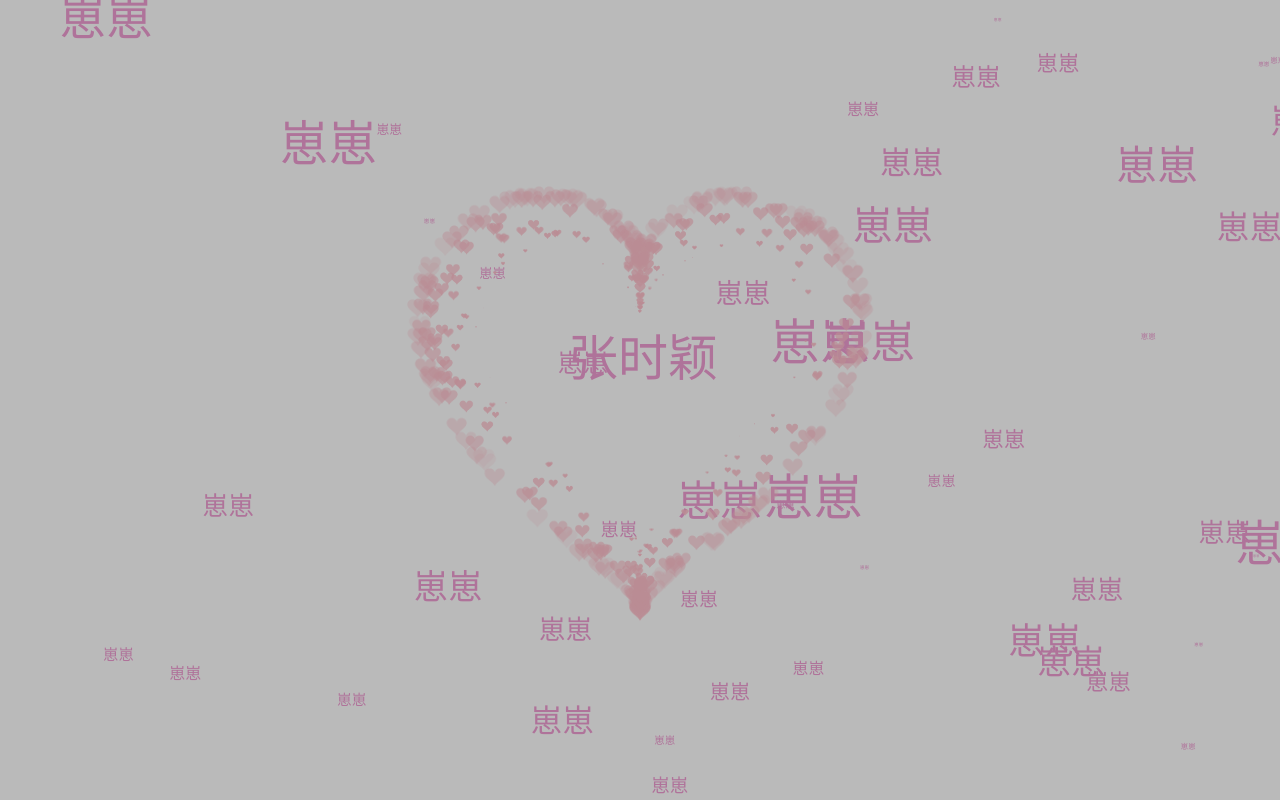
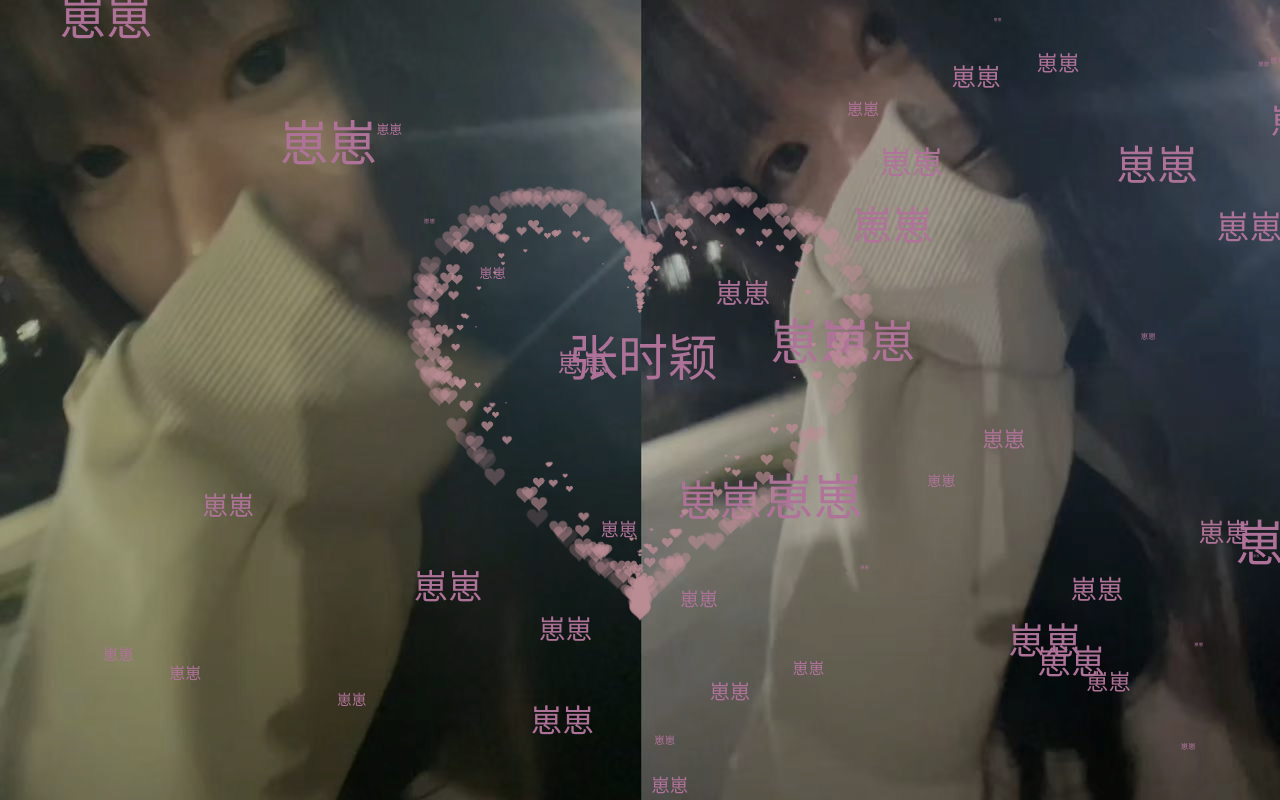
Before and after one commit to tdy-123/Only-love-her-1, a plain HTML site: page index.html in a window 1280 px wide. Drawn offline with Linux system fonts and the light colour scheme; the site is published under a folder, as on GitHub Pages, so addresses that start at the root find nothing.

Commit message:
Update index.html

```diff
--- a/index.html
+++ b/index.html
@@ -32,7 +32,7 @@ background-size: cover;
 
 height: 100vh;
 
-background-image: url('/img/3.jpg');
+background-image: url('img/3.jpg');
 background-size: cover; /* 背景图片覆盖整个页面 */
 
 
```
